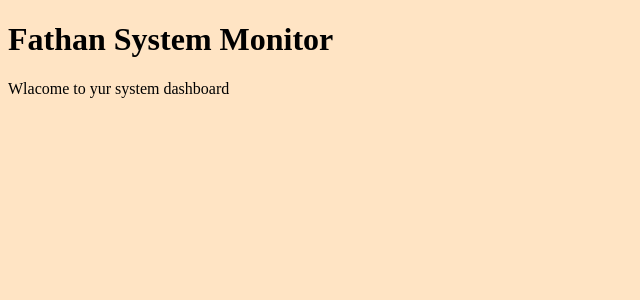
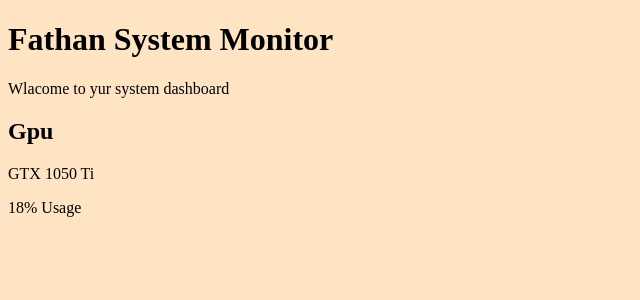
Before and after one commit to FathanReal-commits/fathan-system-monitor1, a React (Vite) app: page / in a window 1280 px wide. Shown: the top 300 px of the page, without its empty margins (0-640 px from the left). Built offline with nearby package versions, Linux system fonts and the light colour scheme.

Commit message:
feat(app.jsx): Add hardware information cards

```diff
--- a/src/App.jsx
+++ b/src/App.jsx
@@ -1,12 +1,25 @@
 
 import "./App.css";
+function HardwareCard() {
+  return (
+    <div>
+      <h2>Gpu</h2>
+      <p>GTX 1050 Ti</p>
+      <p>18% Usage</p>
+
+    </div>
+  );
+}
 
 function App() {
   return (
-  <div>
-    <h1>Fathan System Monitor</h1>
-    <p>Wlacome to yur system dashboard</p>
-  </div>
+    <div>
+      <h1>Fathan System Monitor</h1>
+      <p>Wlacome to yur system dashboard</p>
+      <HardwareCard />
+    </div>
   );
 }
+
+
 export default App;
```
